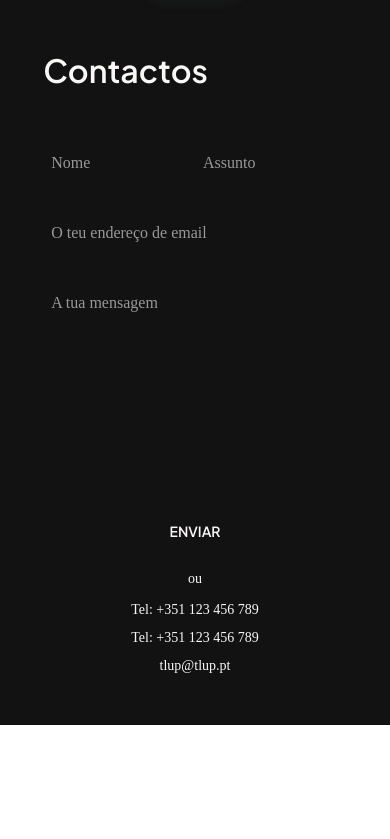
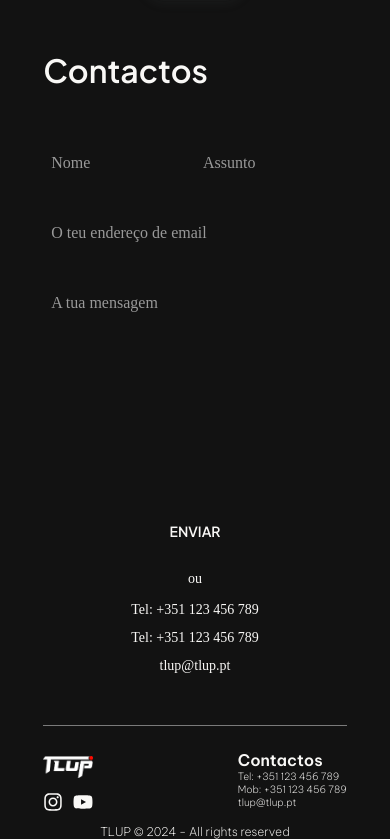
Before and after one commit to luqas31/tlup, a React (Vite) app in the folder tlup/: page / in a window 390 px wide. Shown: the part 908-1747 px from the top of the page. Before the commit the page ends 1633 px from the top, so only its background shows below. Built offline with nearby package versions, Linux system fonts and the light colour scheme.

Commit message:
footer mobile done

```diff
--- a/tlup/src/components/Footer/index.css
+++ b/tlup/src/components/Footer/index.css
@@ -0,0 +1,55 @@
+.logo {
+	width: 50px;
+	height: 50px;
+}
+
+.logo img {
+	width: 100%;
+	height: 100%;
+	object-fit: contain;
+}
+
+.content {
+	display: flex;
+	flex-direction: row;
+	justify-content: space-between;
+	align-items: center;
+	padding-top: 1rem;
+	border-top: 1px solid rgba(255, 255, 255, 0.438);
+	margin: 0 2.7rem;
+}
+
+footer {
+	color: var(--app-text);
+	background-color: var(--app-bg);
+}
+
+.links {
+	display: flex;
+	gap: 10px;
+}
+
+.links a {
+	color: inherit;
+	text-decoration: none;
+}
+
+.copyright {
+	display: flex;
+	justify-content: center;
+	padding-top: 0.5rem;
+	font-family: 'BV';
+    font-size: 0.75rem;
+    font-weight: 200;
+}
+
+.footer-contacts h4 {
+	font-family: 'BV';
+	font-weight: 600;
+}
+
+.footer-contacts p {
+	font-family: 'BV';
+	font-weight: 200;
+    font-size: 0.625rem;
+}
--- a/tlup/src/components/Footer/index.jsx
+++ b/tlup/src/components/Footer/index.jsx
@@ -1,5 +1,5 @@
 import './index.css';
-
+import { FaInstagram, FaYoutube } from 'react-icons/fa';
 function Footer() {
 	return (
 		<div>
@@ -10,9 +10,12 @@ function Footer() {
 							<img src='./images/tlup-logo.png' alt='' />
 						</div>
 						<div className='links'>
-							<p>IG</p>
-							<p>FB</p>
-							<p>LI</p>
+							<a href='https://www.instagram.com/tiralaumapic' target='_blank' rel='noopener noreferrer'>
+								<FaInstagram size={20} />
+							</a>
+							<a href='https://www.youtube.com/tiralaumapic' target='_blank' rel='noopener noreferrer'>
+								<FaYoutube size={20} />
+							</a>
 						</div>
 					</div>
 					<div className='footer-contacts'>
--- a/tlup/src/pages/Home/index.jsx
+++ b/tlup/src/pages/Home/index.jsx
@@ -4,6 +4,7 @@ import About from '../../sections/About';
 import Contact from '../../sections/Contact';
 import Transition from '../../sections/Transition';
 import Works from '../../sections/Works';
+import Footer from '../../components/Footer';
 
 function Home() {
 	return (
@@ -13,6 +14,7 @@ function Home() {
 			<Transition />
 			<Works />
 			<Contact />
+			<Footer/>
 		</div>
 	);
 }
```
